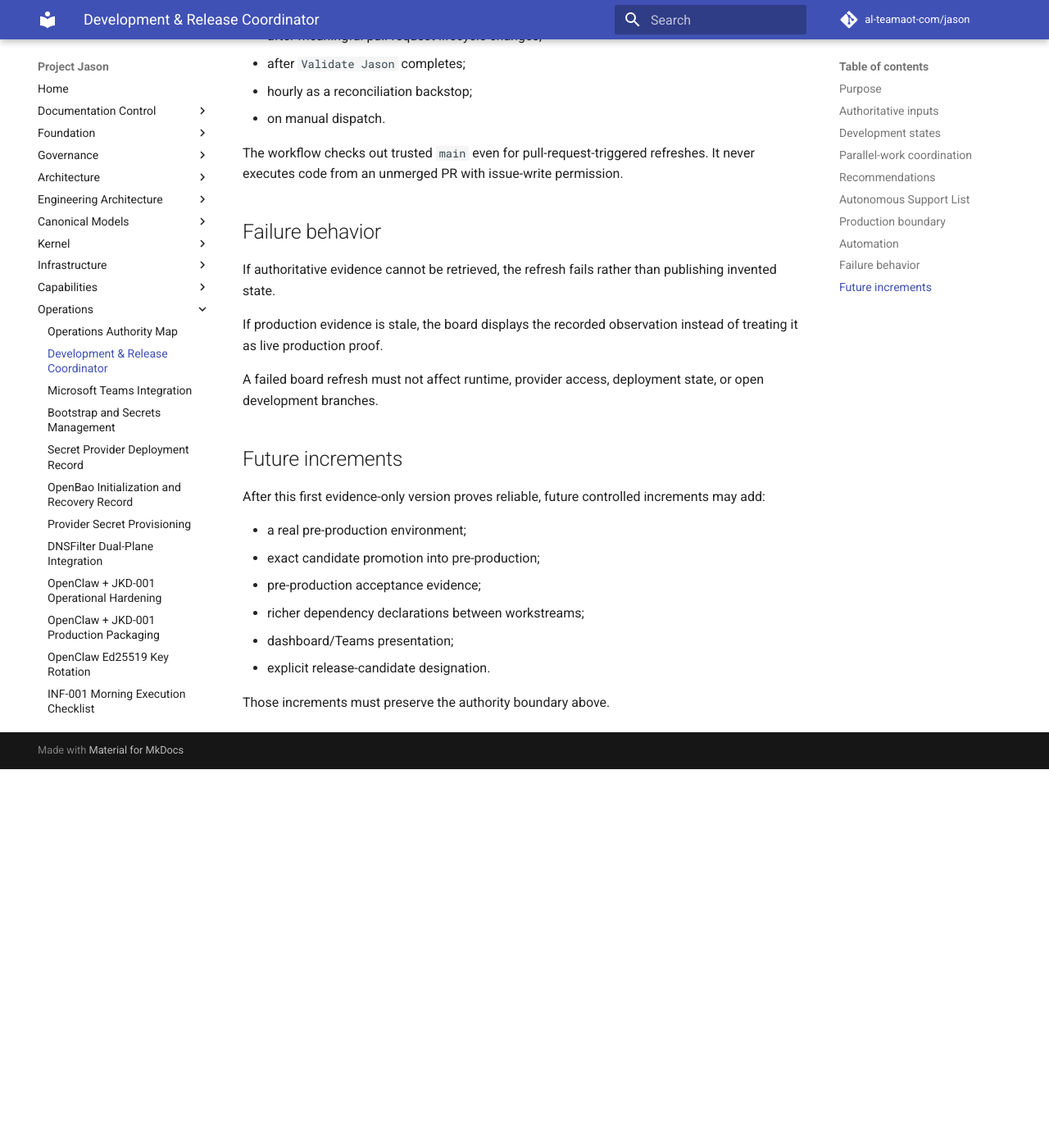
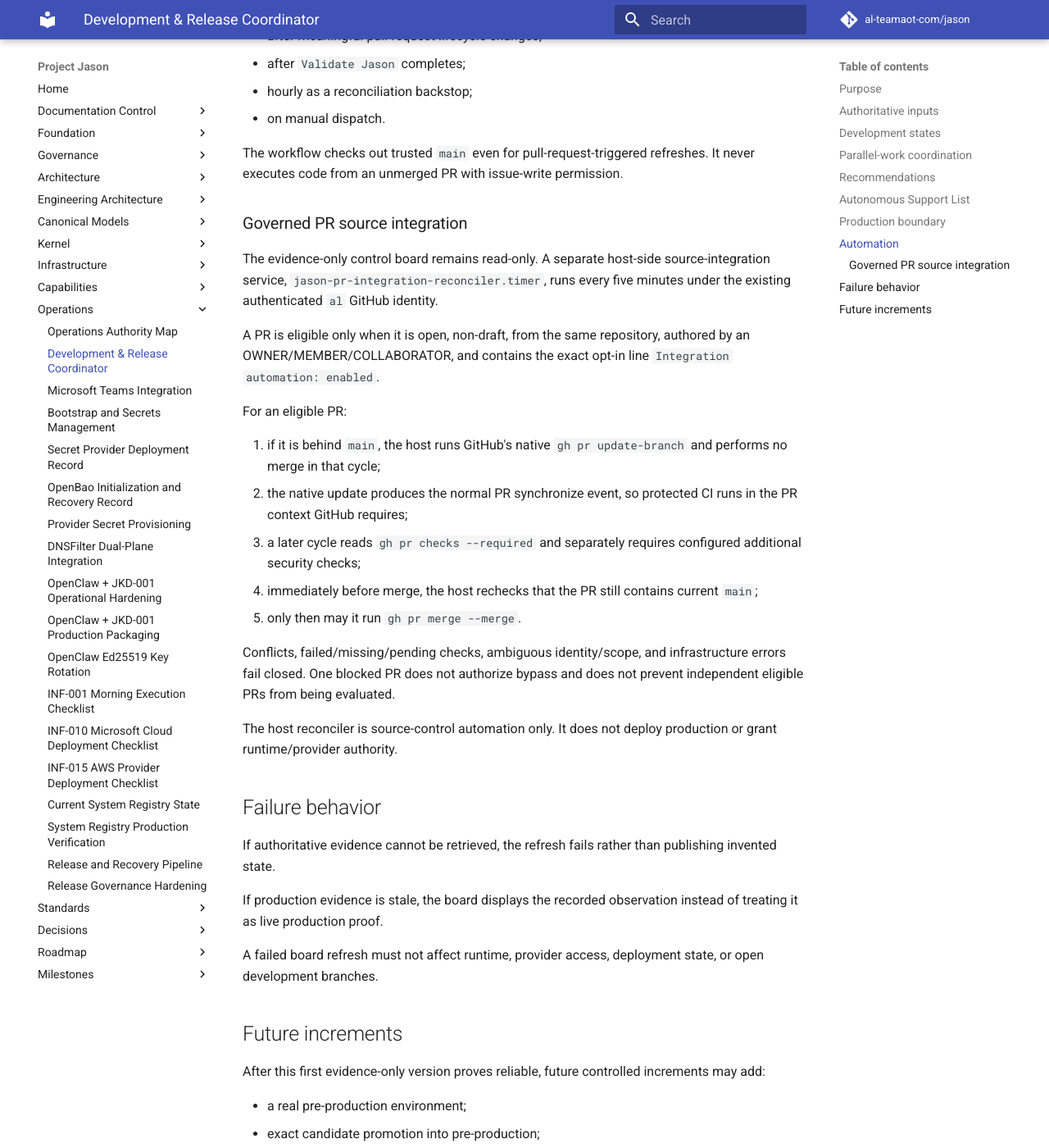
Before and after one commit to al-teamaot-com/jason, an MkDocs documentation site: the page built from docs/operations/Development-Release-Coordinator.md, in a window 1280 px wide and 1400 px high, scrolled down 3490 px. Shown: the whole window at 82% size. Built offline with MkDocs 1.6.1 and Material for MkDocs 9.7.7, drawn with Linux system fonts in a browser that asks for light colours; comment, search, counter and statistics services are not loaded; before the commit the page ends 4428 px from its top, so only the background shows below that.

Commit message:
Document host-side PR source integration

```diff
--- a/docs/operations/Development-Release-Coordinator.md
+++ b/docs/operations/Development-Release-Coordinator.md
@@ -102,6 +102,24 @@
 
 The workflow checks out trusted `main` even for pull-request-triggered refreshes. It never executes code from an unmerged PR with issue-write permission.
 
+### Governed PR source integration
+
+The evidence-only control board remains read-only. A separate host-side source-integration service, `jason-pr-integration-reconciler.timer`, runs every five minutes under the existing authenticated `al` GitHub identity.
+
+A PR is eligible only when it is open, non-draft, from the same repository, authored by an OWNER/MEMBER/COLLABORATOR, and contains the exact opt-in line `Integration automation: enabled`.
+
+For an eligible PR:
+
+1. if it is behind `main`, the host runs GitHub's native `gh pr update-branch` and performs no merge in that cycle;
+2. the native update produces the normal PR synchronize event, so protected CI runs in the PR context GitHub requires;
+3. a later cycle reads `gh pr checks --required` and separately requires configured additional security checks;
+4. immediately before merge, the host rechecks that the PR still contains current `main`;
+5. only then may it run `gh pr merge --merge`.
+
+Conflicts, failed/missing/pending checks, ambiguous identity/scope, and infrastructure errors fail closed. One blocked PR does not authorize bypass and does not prevent independent eligible PRs from being evaluated.
+
+The host reconciler is source-control automation only. It does not deploy production or grant runtime/provider authority.
+
 ## Failure behavior
 
 If authoritative evidence cannot be retrieved, the refresh fails rather than publishing invented state.
```
